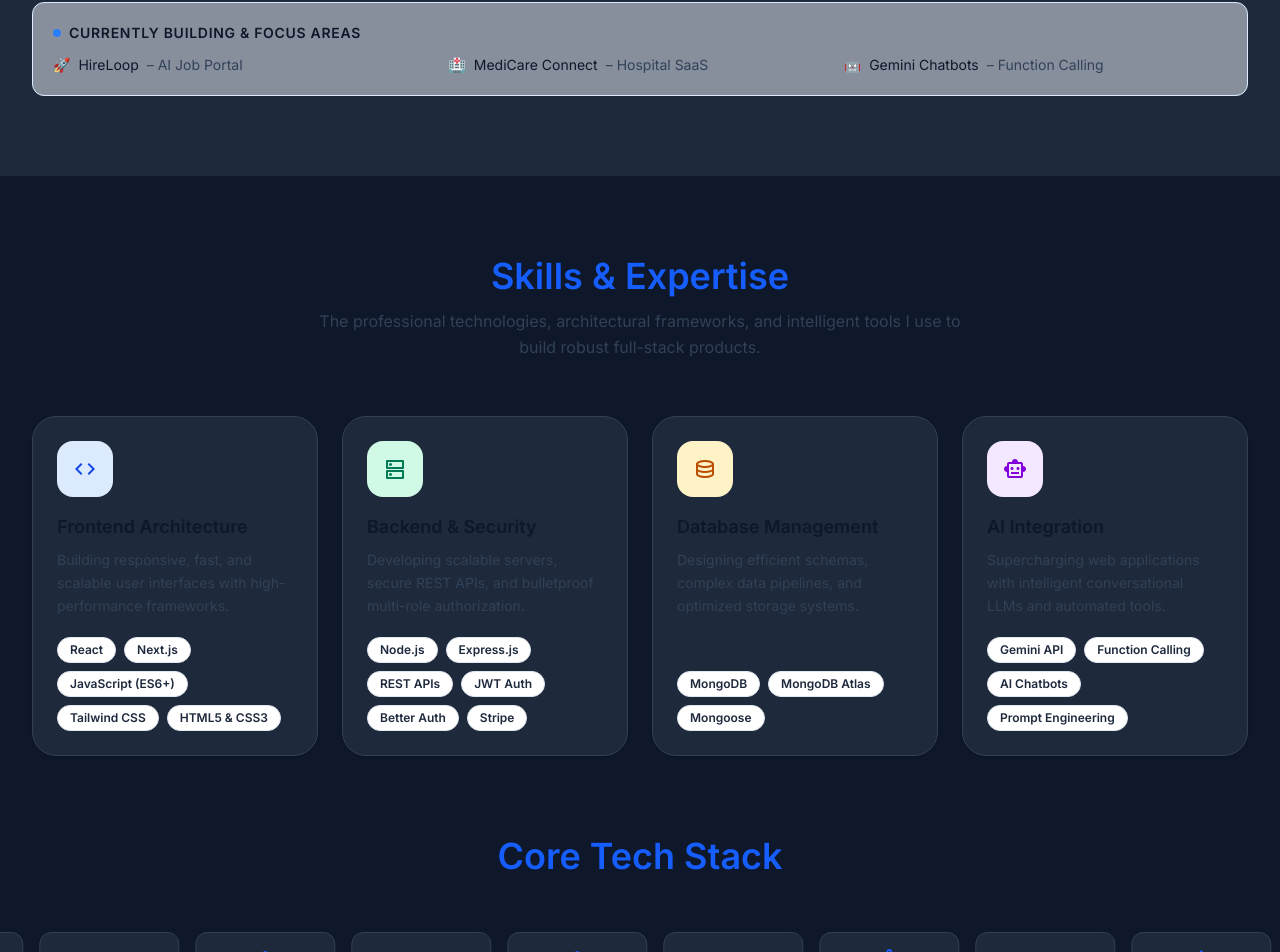
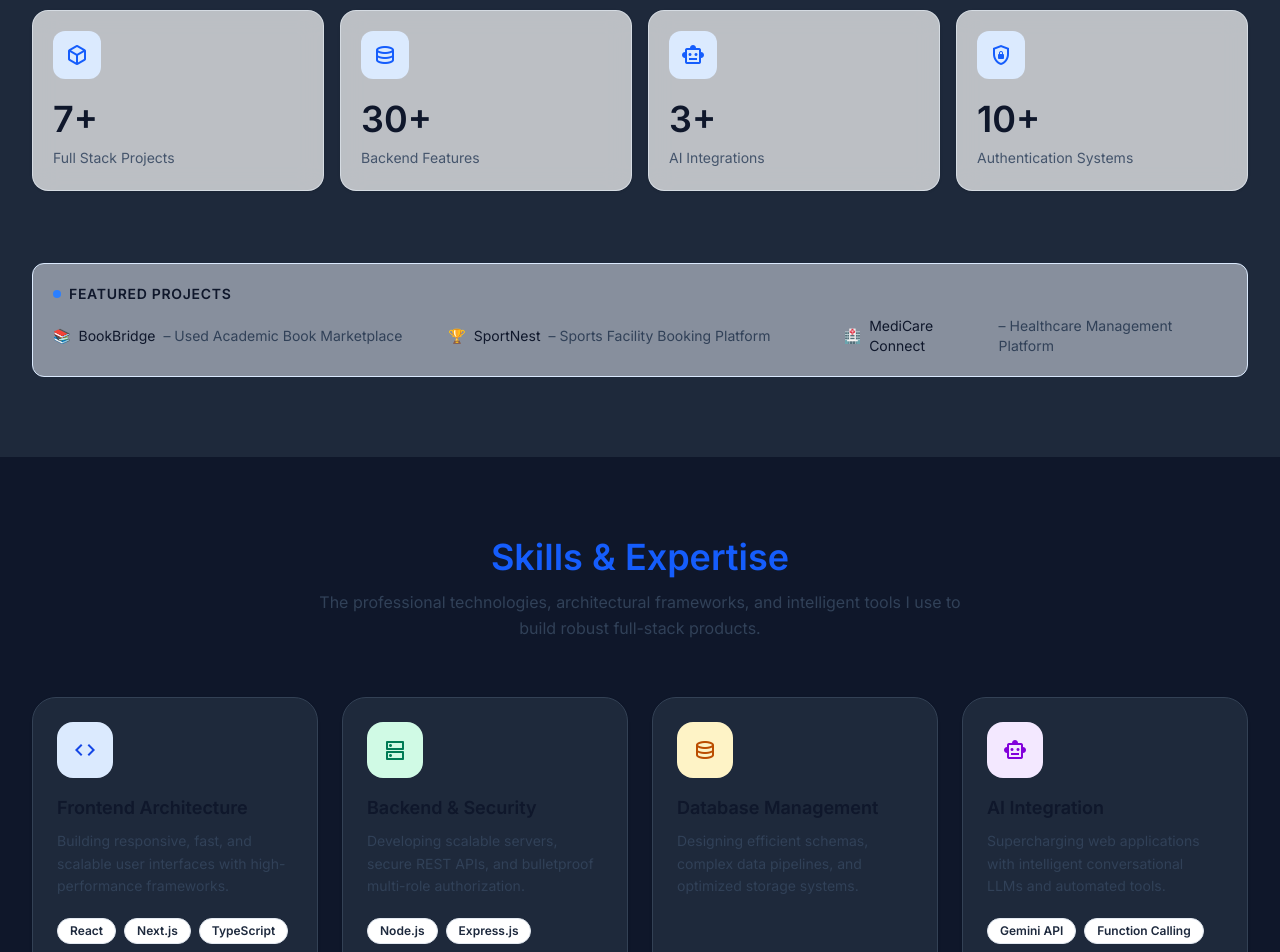
Before and after one commit to AMIRUL1104/Portfolio, a Next.js app: page / in a window 1280 px wide. Shown: the part 1322-2274 px from the top of the page. Built offline with nearby package versions, Linux system fonts and the light colour scheme.

Commit message:
git commit -m feat: improve portfolio content and UI for hero, about, and skills

```diff
--- a/components/About.js
+++ b/components/About.js
@@ -54,6 +54,29 @@ export default function About() {
     },
   ];
 
+  const stats = [
+    {
+      number: "7+",
+      title: "Full Stack Projects",
+      icon: "deployed_code",
+    },
+    {
+      number: "30+",
+      title: "Backend Features",
+      icon: "database",
+    },
+    {
+      number: "3+",
+      title: "AI Integrations",
+      icon: "smart_toy",
+    },
+    {
+      number: "10+",
+      title: "Authentication Systems",
+      icon: "shield_lock",
+    },
+  ];
+
   return (
     <section
       ref={containerRef}
@@ -81,8 +104,8 @@ export default function About() {
               </span>
               , a Full Stack Web Developer focused on building modern, scalable,
               and user-centric web applications. I specialize in React, Next.js,
-              Express.js, MongoDB, authentication systems, payment integration,
-              and AI-powered features.
+              TypeScript, Express.js, MongoDB, authentication systems, payment
+              integration, and AI-powered features.
             </p>
             <p className="reveal-line text-sm sm:text-base md:text-[15px] lg:text-base text-slate-800 dark:text-slate-300 leading-relaxed sm:leading-loose">
               {`Alongside full stack development, I'm actively exploring advanced
@@ -123,7 +146,46 @@ export default function About() {
             ))}
           </div>
 
+          {/* Stats Cards */}
+          <div className="md:col-span-2 grid grid-cols-2 lg:grid-cols-4 gap-4 mt-6">
+            {stats.map((stat, index) => (
+              <motion.div
+                key={index}
+                initial={{ opacity: 0, y: 30 }}
+                whileInView={{ opacity: 1, y: 0 }}
+                viewport={{ once: true }}
+                transition={{ duration: 0.5, delay: index * 0.1 }}
+                whileHover={{ y: -8, scale: 1.03 }}
+                className="group relative overflow-hidden rounded-2xl border border-slate-200/70 dark:border-slate-700 bg-white/70 dark:bg-slate-800/60 backdrop-blur-md p-5 shadow-sm hover:shadow-2xl hover:border-blue-400/40 transition-all duration-300"
+              >
+                {/* Gradient Glow */}
+                <div className="absolute inset-0 bg-linear-to-br from-blue-500/5 via-transparent to-cyan-500/10 opacity-0 group-hover:opacity-100 transition-opacity duration-300" />
+
+                {/* Icon */}
+                <div className="relative mb-5 flex h-12 w-12 items-center justify-center rounded-xl bg-blue-100 dark:bg-blue-500/10">
+                  <span className="material-symbols-outlined text-2xl text-blue-600 dark:text-blue-400 group-hover:scale-110 transition-transform">
+                    {stat.icon}
+                  </span>
+                </div>
+
+                {/* Number */}
+                <h3 className="relative text-3xl sm:text-4xl font-extrabold text-slate-900 dark:text-white">
+                  {stat.number}
+                </h3>
+
+                {/* Title */}
+                <p className="relative mt-2 text-sm font-medium text-slate-600 dark:text-slate-400 leading-relaxed">
+                  {stat.title}
+                </p>
+
+                {/* Bottom Accent */}
+                <div className="absolute bottom-0 left-0 h-1 w-0 bg-linear-to-r from-blue-500 to-cyan-400 group-hover:w-full transition-all duration-300" />
+              </motion.div>
+            ))}
+          </div>
+
           {/* Currently Building / Working on Section (অতিরিক্ত প্রফেশনাল ভাইব দেওয়ার জন্য) */}
+          {/* Featured Projects Section */}
           <motion.div
             initial={{ opacity: 0, y: 20 }}
             whileInView={{ opacity: 1, y: 0 }}
@@ -135,29 +197,47 @@ export default function About() {
                 <span className="animate-ping absolute inline-flex h-full w-full rounded-full bg-blue-400 opacity-75"></span>
                 <span className="relative inline-flex rounded-full h-2 w-2 bg-blue-500"></span>
               </span>
-              Currently Building & Focus Areas
+              Featured Projects
             </h4>
+
             <ul className="grid grid-cols-1 sm:grid-cols-3 gap-3 text-xs sm:text-sm text-slate-700 dark:text-slate-400">
               <li className="flex items-center gap-2">
-                🚀{" "}
-                <span className="font-medium text-slate-900 dark:text-slate-200">
-                  HireLoop
-                </span>{" "}
-                – AI Job Portal
+                📚
+                <a
+                  href="https://bookbridgebd.vercel.app"
+                  target="_blank"
+                  rel="noopener noreferrer"
+                  className="font-medium text-slate-900 dark:text-slate-200 hover:text-blue-600 dark:hover:text-blue-400 transition-colors"
+                >
+                  BookBridge
+                </a>
+                – Used Academic Book Marketplace
               </li>
+
               <li className="flex items-center gap-2">
-                🏥{" "}
-                <span className="font-medium text-slate-900 dark:text-slate-200">
+                🏆
+                <a
+                  href="https://sportnest-rho.vercel.app"
+                  target="_blank"
+                  rel="noopener noreferrer"
+                  className="font-medium text-slate-900 dark:text-slate-200 hover:text-blue-600 dark:hover:text-blue-400 transition-colors"
+                >
+                  SportNest
+                </a>
+                – Sports Facility Booking Platform
+              </li>
+
+              <li className="flex items-center gap-2">
+                🏥
+                <a
+                  href="https://medicare-connect-two.vercel.app/"
+                  target="_blank"
+                  rel="noopener noreferrer"
+                  className="font-medium text-slate-900 dark:text-slate-200 hover:text-blue-600 dark:hover:text-blue-400 transition-colors"
+                >
                   MediCare Connect
-                </span>{" "}
-                – Hospital SaaS
-              </li>
-              <li className="flex items-center gap-2">
-                🤖{" "}
-                <span className="font-medium text-slate-900 dark:text-slate-200">
-                  Gemini Chatbots
-                </span>{" "}
-                – Function Calling
+                </a>
+                – Healthcare Management Platform
               </li>
             </ul>
           </motion.div>
--- a/components/Hero.js
+++ b/components/Hero.js
@@ -2,11 +2,12 @@
 
 import { useRef } from "react";
 import Image from "next/image";
-import { FaLinkedin, FaGithub } from "react-icons/fa";
+import { FaLinkedin, FaGithub, FaFacebook } from "react-icons/fa";
 import { motion } from "framer-motion";
 import gsap from "gsap";
 import { useGSAP } from "@gsap/react";
 import heroImg from "@/public/assets/hero.png";
+import { CgMail } from "react-icons/cg";
 
 export default function Hero() {
   const containerRef = useRef(null);
@@ -68,26 +69,6 @@ export default function Hero() {
         </div>
 
         {/* Name Title */}
-        {/* <h1 className="flex flex-wrap justify-center md:justify-start gap-x-3 text-primary dark:text-[#3B82F6] text-2xl sm:text-3xl md:text-4xl lg:text-5xl font-bold leading-tight pt-2">
-          {words.map((word, i) => (
-            <span key={i} className="inline-block overflow-hidden pb-1">
-              <motion.span
-                initial={{ y: "100%", opacity: 0 }}
-                animate={{ y: 0, opacity: 1 }}
-                transition={{
-                  duration: 0.8,
-                  delay: i * 0.1,
-                  ease: [0.33, 1, 0.68, 1],
-                }}
-                className="inline-block"
-              >
-                {word}
-              </motion.span>
-            </span>
-          ))}
-        </h1> */}
-
-        {/* Name Title */}
         <h1 className="flex flex-wrap justify-center md:justify-start gap-x-3 text-primary dark:text-[#3B82F6] text-2xl sm:text-3xl md:text-4xl lg:text-5xl font-bold leading-tight pt-2">
           {words.map((word, i) => (
             <span key={i} className="inline-block overflow-hidden pb-1">
@@ -105,7 +86,6 @@ export default function Hero() {
               </motion.span>
             </span>
           ))}
-          {/* হাত নাড়ার ইমোজি যা নামের শেষে যুক্ত হবে এবং হালকা অ্যানিমেটেড থাকবে */}
           <motion.span
             animate={{ rotate: [0, 15, -10, 15, 0] }}
             transition={{
@@ -127,14 +107,14 @@ export default function Hero() {
           transition={{ duration: 0.8, delay: 0.5 }}
           className="text-gray-800 dark:text-gray-300 text-lg sm:text-xl md:text-2xl lg:text-3xl font-medium flex flex-wrap items-center justify-center md:justify-start gap-2"
         >
-          <span>Full Stack & AI Developer specialized in</span>
+          <span>Full Stack Web Developer Specialized In</span>
           <span className="text-rotate text-primary dark:text-[#3B82F6] font-bold text-xl sm:text-2xl md:text-3xl">
             <span className="justify-items-center md:justify-items-start">
               <span>NEXT.JS</span>
               <span>React.JS</span>
               <span>EXPRESS.JS</span>
               <span>MONGODB</span>
-              <span>JavaScript</span>
+              <span>TypeScript</span>
               <span>AI-INTEGRATION</span>
             </span>
           </span>
@@ -148,8 +128,8 @@ export default function Hero() {
           className="text-gray-600 dark:text-gray-400 text-sm sm:text-base leading-relaxed max-w-137.5 mx-auto md:mx-0"
         >
           I build production-ready full stack web applications using Next.js,
-          React, Express.js, MongoDB, and AI APIs. Passionate about creating
-          scalable products, intelligent user experiences, and solving
+          React,TypeScript Express.js, MongoDB, and AI APIs. Passionate about
+          creating scalable products, intelligent user experiences, and solving
           real-world business problems.
         </motion.p>
 
@@ -157,7 +137,7 @@ export default function Hero() {
         <div className="flex flex-col sm:flex-row flex-wrap items-center md:items-start gap-3 sm:gap-4 pt-2">
           {/* Resume Download Link Wrapper */}
           <a
-            href="/resume.pdf"
+            href="/AMIRUL_ISLAM_RESUME.pdf"
             download="Amirul_Islam_Resume.pdf"
             className="w-full sm:w-auto z-20"
           >
@@ -185,14 +165,20 @@ export default function Hero() {
           <div className="flex gap-2 items-center justify-center">
             {[
               {
+                icon: <FaGithub className="text-[22px]" />,
+                label: "GitHub",
+                href: "https://github.com/AMIRUL1104",
+              },
+              {
                 icon: <FaLinkedin className="text-[22px]" />,
                 label: "LinkedIn",
                 href: "https://linkedin.com/in/amirulislamdev",
               },
+
               {
-                icon: <FaGithub className="text-[22px]" />,
-                label: "GitHub",
-                href: "https://github.com/AMIRUL1104",
+                icon: <FaFacebook className="text-[22px]" />,
+                label: "Facebook",
+                href: "https://www.facebook.com/amirul.dev",
               },
             ].map((social, i) => (
               <motion.a
--- a/components/Skills.js
+++ b/components/Skills.js
@@ -20,9 +20,9 @@ export default function Skills() {
       skills: [
         "React",
         "Next.js",
+        "TypeScript",
         "JavaScript (ES6+)",
         "Tailwind CSS",
-        "HTML5 & CSS3",
       ],
     },
     {
@@ -46,7 +46,7 @@ export default function Skills() {
       iconBg: "bg-amber-100 dark:bg-[#5c4100]/30",
       iconColor: "text-amber-700 dark:text-amber-300",
       desc: "Designing efficient schemas, complex data pipelines, and optimized storage systems.",
-      skills: ["MongoDB", "MongoDB Atlas", "Mongoose"],
+      skills: ["MongoDB", "MongoDB Atlas"],
     },
     {
       title: "AI Integration",
@@ -58,7 +58,7 @@ export default function Skills() {
         "Gemini API",
         "Function Calling",
         "AI Chatbots",
-        "Prompt Engineering",
+        "Context Engineering",
       ],
     },
   ];
```
Also changed, not shown: 2 other files (tests, documents, lock files or other folders).
